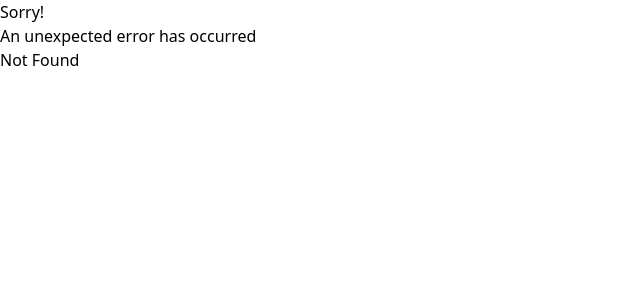
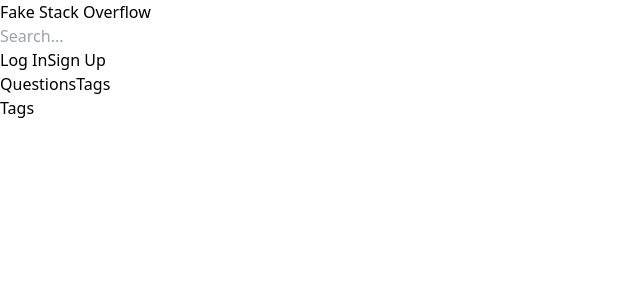
Before and after one commit to alkmei/fake-overflow, a React (Vite) app in the folder client/: page /tags in a window 1280 px wide. Before the commit this address had no page. Shown: the top 300 px of the page, without its empty margins (0-640 px from the left). Built offline with nearby package versions, Linux system fonts and the light colour scheme.

Commit message:
looks good

```diff
--- a/client/src/components/Navbar.tsx
+++ b/client/src/components/Navbar.tsx
@@ -3,7 +3,7 @@ import { Link, NavLink } from "react-router-dom";
 export default function Navbar() {
   return (
     <div className="fixed w-full border-b border-gray-200">
-      <header className="p-2 flex items-center gap-4 justify-between h-14 w-[1264px] m-auto">
+      <header className="p-2 flex items-center gap-4 justify-between h-14 max-w-[1264px] m-auto">
         <Link to="/" className="font-bold text-xl">
           Fake Stack Overflow
         </Link>
--- /dev/null
+++ b/client/src/routes/Tags.tsx
@@ -0,0 +1,3 @@
+export default function Tags() {
+  return <section>Tags</section>;
+}
--- a/client/vite.config.ts
+++ b/client/vite.config.ts
@@ -13,4 +13,7 @@ export default defineConfig({
       },
     ],
   },
+  server: {
+    port: 3000,
+  },
 });
```
Also changed, not shown: client/src/main.tsx (+7 -3 lines).
